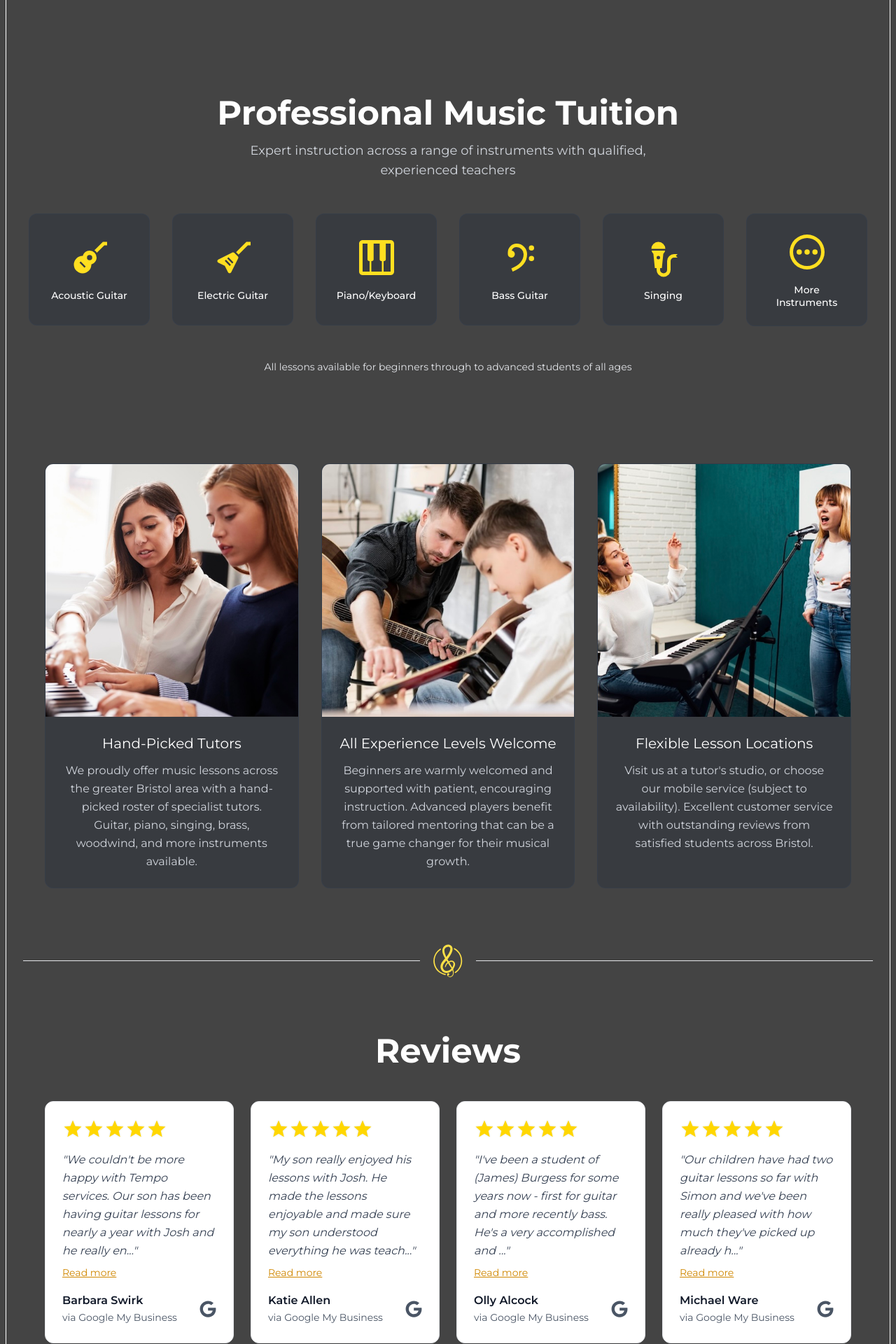
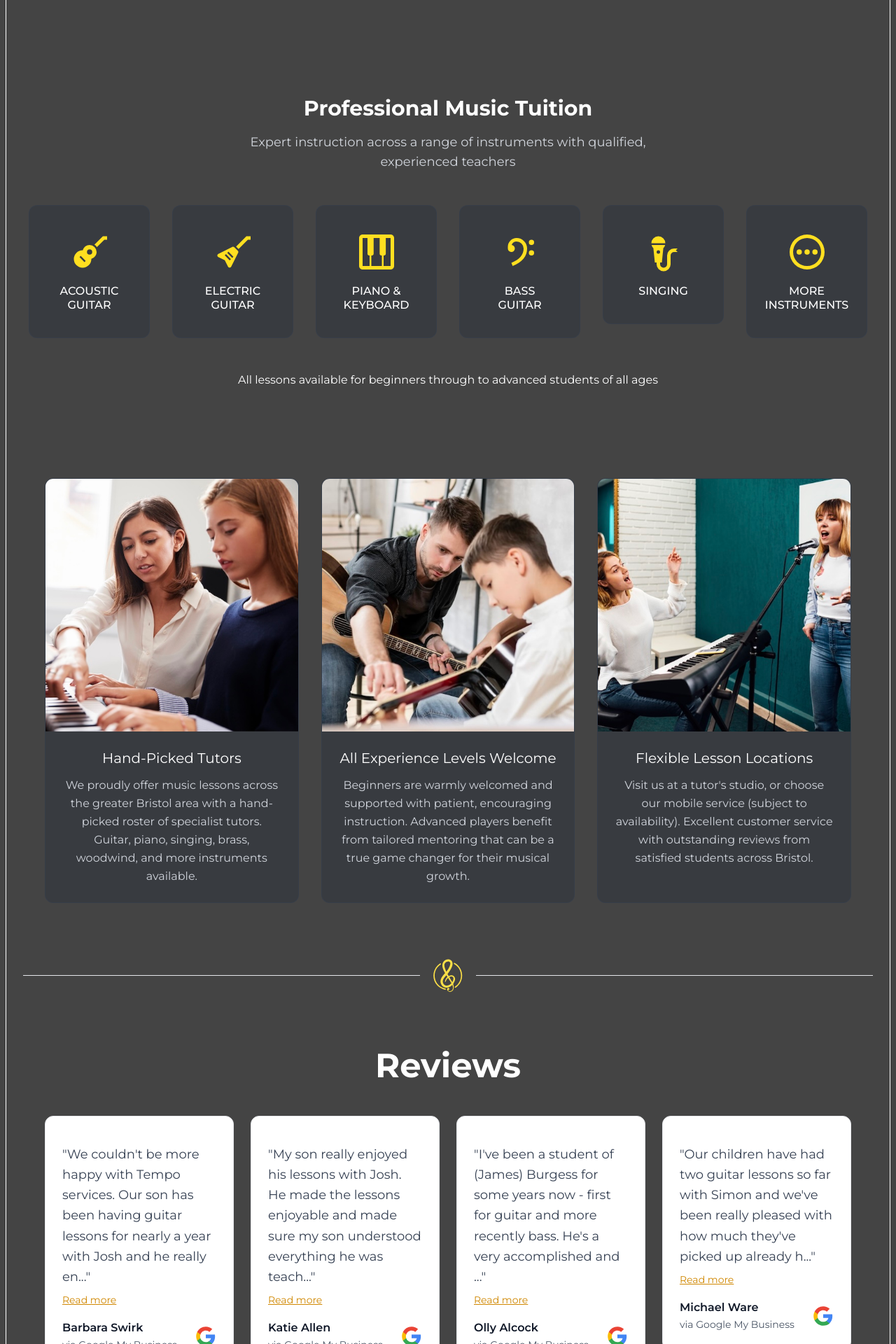
Before and after one commit to Jim247/tplatform, a Next.js app: page / in a window 1280 px wide. Shown: the part 880-2800 px from the top of the page at 70% size. Built offline with nearby package versions, Linux system fonts and the light colour scheme.

Commit message:
visual improvements

```diff
--- a/src/app/page.tsx
+++ b/src/app/page.tsx
@@ -19,7 +19,7 @@ export default function Home() {
   return (
     <>
       <VideoHero videoSrc="/child-guitar-trimmed.mp4">
-        <div className="bg-black/40 p-6 rounded-lg flex flex-col items-center">
+        <div className="bg-gray-700/90 p-6 rounded-lg flex flex-col items-center">
           <LogoText width={200} height={200} text={'TEMPO TUITION'} />
           <ButtonBookNow />
         </div>
--- a/src/components/Instruments.tsx
+++ b/src/components/Instruments.tsx
@@ -13,7 +13,7 @@ export default function Instruments({ className = '' }: { className?: string })
   const instruments = [
     { icon: mdiGuitarAcoustic, name: 'Acoustic Guitar', link: '/instruments/guitar' },
     { icon: mdiGuitarElectric, name: 'Electric Guitar', link: '/instruments/guitar' },
-    { icon: mdiPiano, name: 'Piano/Keyboard', link: '/instruments/piano' },
+    { icon: mdiPiano, name: 'Piano & Keyboard', link: '/instruments/piano' },
     { icon: mdiMusicClefBass, name: 'Bass Guitar', link: '/instruments/guitar' },
     { icon: mdiMicrophoneVariant, name: 'Singing', link: '/instruments/singing' },
     { icon: mdiDotsHorizontalCircleOutline, name: 'More Instruments', link: '#' },
@@ -22,7 +22,7 @@ export default function Instruments({ className = '' }: { className?: string })
   return (
     <div className={`container max-w-7xl mx-auto px-2 py-16 ${className}`}>
       <div className="text-center mb-12">
-        <h2 className="text-4xl md:text-5xl font-bold text-white mb-4">
+        <h2 className="text-2xl md:text-3xl font-bold text-white mb-4">
           Professional Music Tuition
         </h2>
         <p className="text-lg text-gray-300 max-w-2xl mx-auto">
@@ -33,13 +33,13 @@ export default function Instruments({ className = '' }: { className?: string })
       <div className="grid grid-cols-2 md:grid-cols-3 lg:grid-cols-6 gap-8">
         {instruments.map((instrument, index) => (
           <Link key={index} href={instrument.link} className="group">
-            <div className="flex flex-col items-center text-center p-6 bg-gray-800/30 rounded-xl border border-gray-700/50 hover:border-yellow-300-70 transition-all duration-300 hover:bg-gray-800/50 min-h-[160px] justify-center">
+            <div className="flex flex-col items-center text-center p-9 bg-gray-800/30 rounded-xl border border-gray-700/50 hover:border-yellow-300/70 transition-all duration-300 hover:bg-gray-800/50 min-h-[160px] justify-center">
               <Icon
                 path={instrument.icon}
                 size={2.5}
-                className="text-yellow-300 group-hover:text-yellow-300 transition-colors duration-300 mb-4"
+                className="text-yellow-300 hover:border-yellow-300/70 transition-colors duration-300 mb-4"
               />
-              <span className="text-white font-medium text-sm leading-tight">
+              <span className="text-white font-medium uppercase leading-tight">
                 {instrument.name}
               </span>
             </div>
@@ -48,7 +48,7 @@ export default function Instruments({ className = '' }: { className?: string })
       </div>
 
       <div className="text-center mt-12">
-        <p className="text-gray-200 text-sm">
+        <p className="text-white">
           All lessons available for beginners through to advanced students of all ages
         </p>
       </div>
--- a/src/components/PricingWidget.tsx
+++ b/src/components/PricingWidget.tsx
@@ -126,7 +126,7 @@ export default function PricingWidget() {
       </div>
 
       <div className="text-center mt-12">
-        <p className="text-gray-400 text-sm">
+        <p className="text-gray-100">
           All lessons include professional tuition and personalized learning plans
         </p>
       </div>
--- a/src/components/Reviews.tsx
+++ b/src/components/Reviews.tsx
@@ -1,6 +1,5 @@
 'use client';
-import { mdiStar } from '@mdi/js';
-import Icon from '@mdi/react';
+import Image from 'next/image';
 import { useRef, useState, useEffect } from 'react';
 import { FaGoogle } from 'react-icons/fa';
 
@@ -117,16 +116,14 @@ export default function Reviews({
                         filter: 'drop-shadow(0 0.5px 1px rgba(0,0,0,0.12))',
                         display: 'inline-block',
                       }}
-                    >
-                      <Icon path={mdiStar} size={'30px'} color="#FFD700" />
-                    </span>
+                    ></span>
                   ))}
                 </div>
 
                 {/* Review Quote */}
                 {reviewText && (
                   <blockquote className="flex-auto mb-4">
-                    <p className="text-gray-700 italic leading-relaxed">
+                    <p className="text-gray-700 text-lg leading-relaxed">
                       &quot;{displayText}&quot;
                     </p>
                     {isLong && !isExpanded && (
@@ -154,14 +151,14 @@ export default function Reviews({
                     {reviewerName && <p className="font-semibold text-gray-900">{reviewerName}</p>}
                     <span className="text-sm text-gray-600">via Google My Business</span>
                   </div>
-                  {IconComponent && reviewLink && (
+                  {reviewLink && (
                     <a
                       href={reviewLink}
                       target="_blank"
                       rel="noopener noreferrer"
                       className="text-gray-600 hover:text-amber-600 transition-colors"
                     >
-                      <IconComponent size={24} />
+                      <Image src="/google-logo.svg" alt="google logo" width={30} height={30} />
                     </a>
                   )}
                 </div>
--- a/src/components/TutorBenefits.tsx
+++ b/src/components/TutorBenefits.tsx
@@ -64,10 +64,10 @@ export default function TutorBenefits({ className = '' }: TutorBenefitsProps) {
         {benefits.map((benefit, index) => (
           <div
             key={index}
-            className="bg-gray-800/30 border border-gray-700/50 rounded-xl p-8 hover:border-yellow-300-70 hover:bg-gray-800/50 transition-all duration-300 group"
+            className="bg-gray-800/30 border border-gray-700/50 rounded-xl p-8 hover:border-yellow-300/70 transition-all duration-300 group"
           >
             <div className="flex flex-col items-center text-center space-y-6">
-              <div className="p-4 bg-yellow-300/10 rounded-xl group-hover:bg-yellow-300/20 transition-colors duration-300">
+              <div className="p-4 bg-yellow-300/10 rounded-xl hover:border-yellow-300/70 transition-colors duration-300">
                 <Icon path={benefit.icon} size={2.5} className="text-yellow-300" />
               </div>
               <h3 className="text-xl font-bold text-white leading-tight">{benefit.title}</h3>
```
